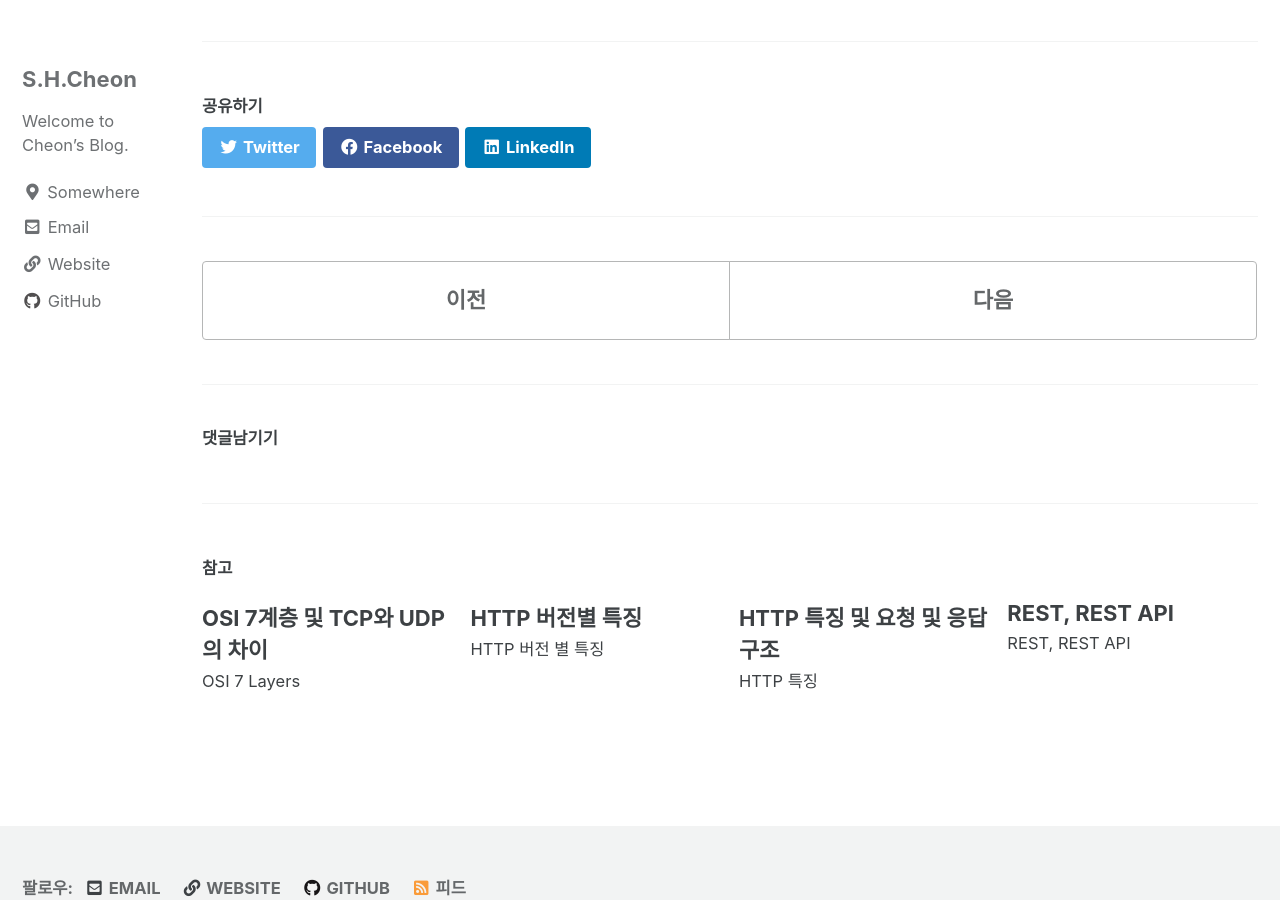
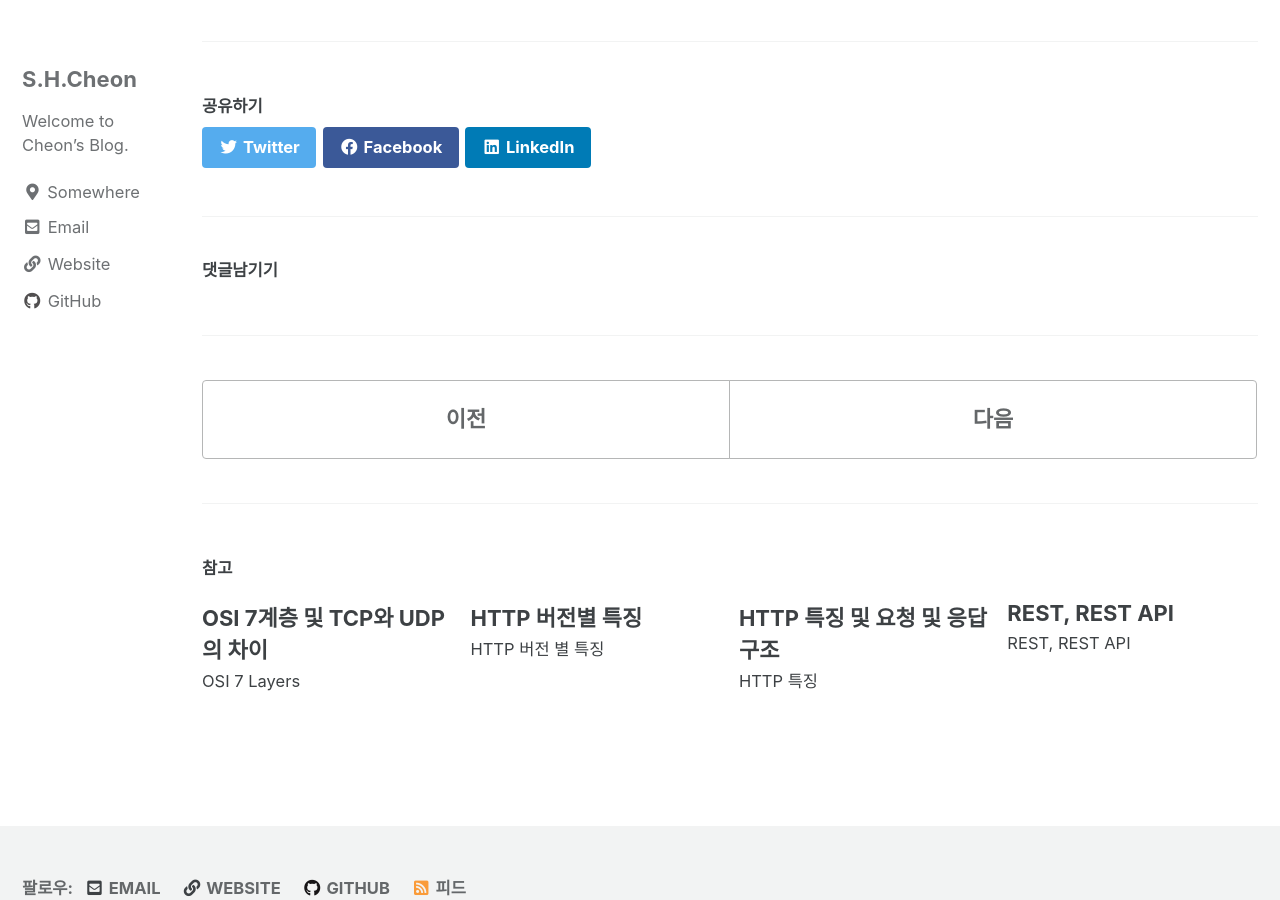
Before and after one commit to shcheon/myblog, a Jekyll site: the page built from _posts/network/2021-08-30-Network-Encryption-Decryption.md, in a window 1280 px wide and 900 px high, scrolled down 571 px. Built offline with Jekyll 4.4.1, drawn with Linux system fonts in a browser that asks for light colours; cached includes are drawn as plain includes; comment, search, counter and statistics services are not loaded.

Commit message:
Update single.html

```diff
--- a/_layouts/single.html
+++ b/_layouts/single.html
@@ -56,13 +56,12 @@ layout: default
       </footer>
 
       {% if page.share %}{% include social-share.html %}{% endif %}
+      {% if jekyll.environment == 'production' and site.comments.provider and page.comments %}
+        {% include comments.html %}
+      {% endif %}
 
       {% include post_pagination.html %}
     </div>
-
-    {% if jekyll.environment == 'production' and site.comments.provider and page.comments %}
-      {% include comments.html %}
-    {% endif %}
   </article>
 
   {% comment %}<!-- only show related on a post page when `related: true` -->{% endcomment %}
```
